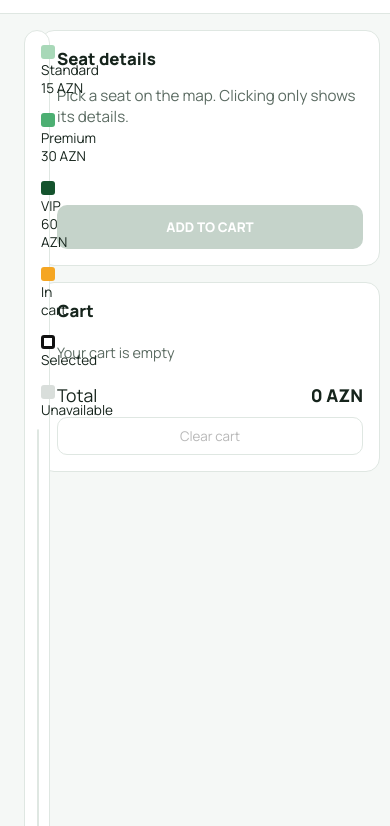
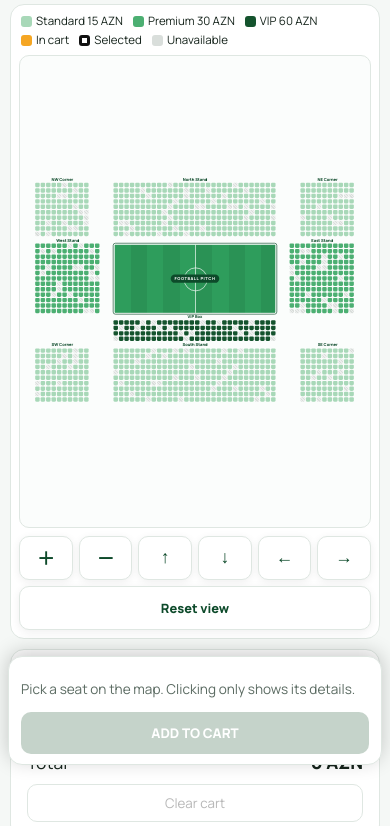
Before and after one commit to emilsariyev/stadium-ticketing, a plain HTML site: page index.html in a window 390 px wide. Shown: the part 71-897 px from the top of the page. Drawn offline with Linux system fonts and the light colour scheme.

Commit message:
Add responsive mobile layout with fixed seat details bar

```diff
--- a/style.css
+++ b/style.css
@@ -45,3 +45,23 @@ h2 small{color:#5b6b62;font-weight:400}
 .total{display:flex;justify-content:space-between;margin-top:12px;font-size:1.1rem}
 .empty-cart{color:#5b6b62;border:0!important}
 button:focus-visible{outline:3px solid #111;outline-offset:2px}
+button{touch-action:manipulation}
+html,body{overflow-x:hidden}
+@media(max-width:900px){
+  .top{padding:10px 14px}h1{font-size:1.1rem}.top p{font-size:.8rem}
+  .layout{grid-template-columns:minmax(0,1fr);padding:10px;gap:10px;padding-bottom:210px}
+  .map-panel{padding:8px}
+  .legend{gap:4px 10px;font-size:.72rem;padding:0 2px 8px}
+  .legend i{width:11px;height:11px;margin-right:4px}
+  .viewport{height:56vh;height:56dvh;min-height:300px}
+  .controls{position:static;margin-top:8px;grid-template-columns:repeat(6,1fr);gap:6px}
+  .controls .wide{grid-column:span 6}
+  .side{display:contents}
+  .details-card{position:fixed;left:8px;right:8px;bottom:8px;z-index:30;padding:10px 12px;box-shadow:0 -4px 20px #0003;order:0}
+  .details-card h2{display:none}
+  .details{min-height:0;font-size:.85rem;margin-bottom:8px}
+  .details dl{grid-template-columns:auto 1fr auto 1fr;gap:3px 10px;margin:0}
+  .primary{padding:12px}
+  .card:not(.details-card){margin:0}
+}
+@media(max-width:380px){h1{font-size:1rem}.details dl{grid-template-columns:auto 1fr}}
```
